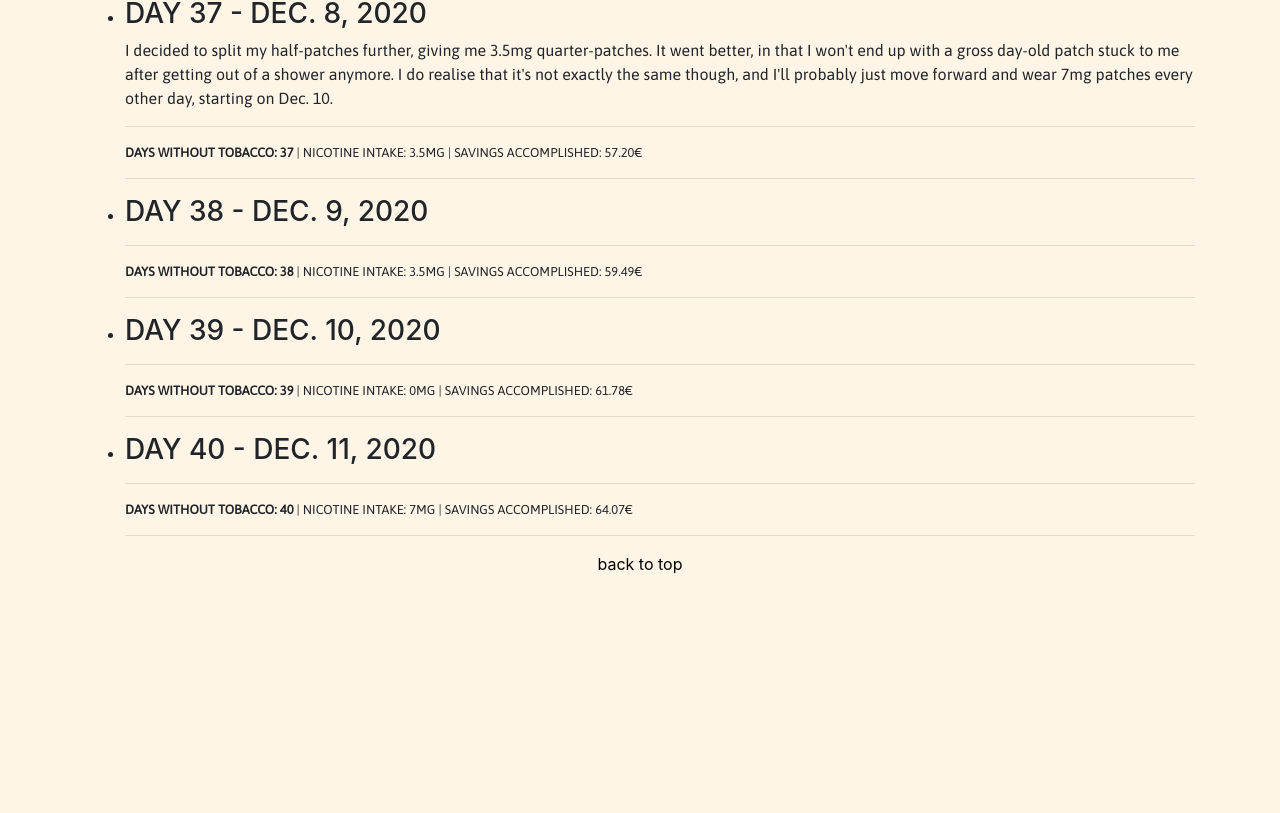
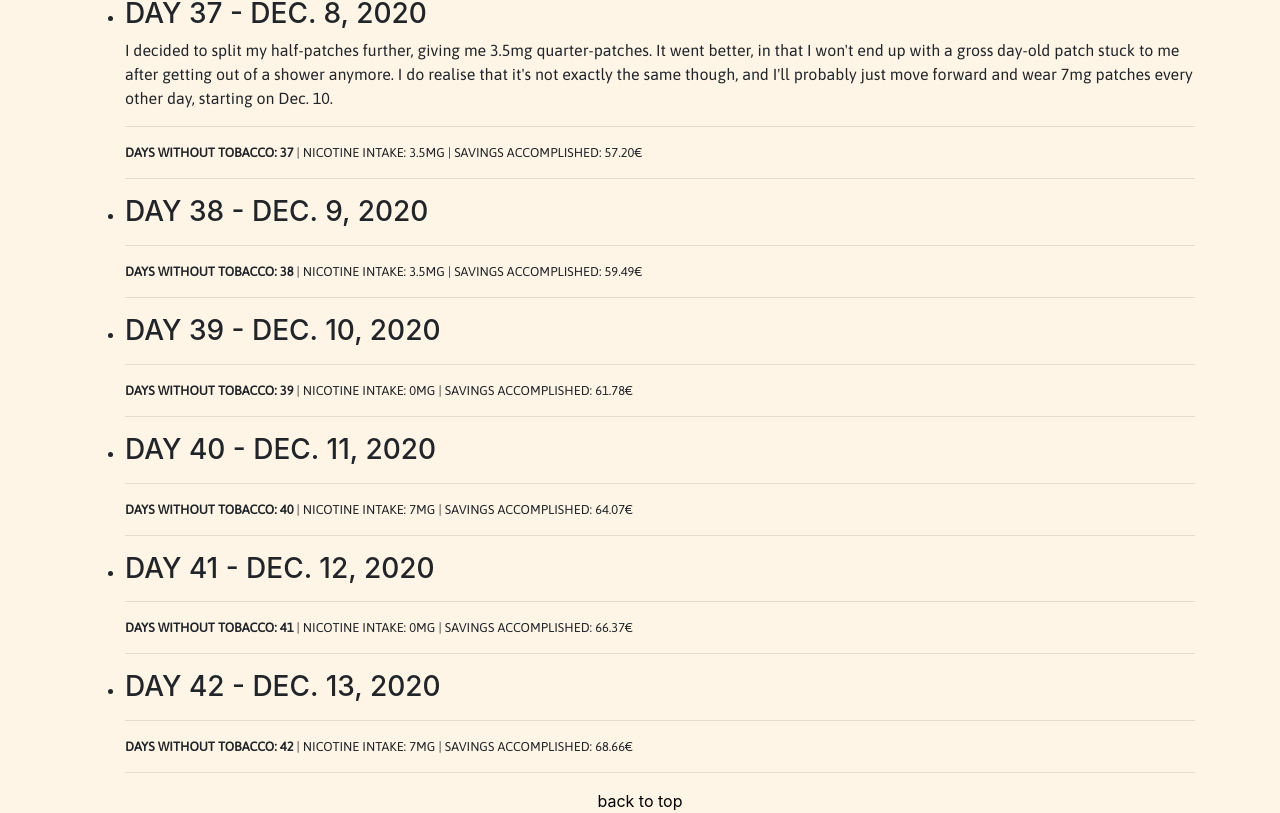
Before and after one commit to draialexis/alexisdrai, an Angular app: page / in a window 1280 px wide. Shown: the part 8636-9449 px from the top of the page. Before the commit the page ends 9212 px from the top, so only its background shows below. Built offline with nearby package versions, Linux system fonts and the light colour scheme.

Commit message:
Add entries for days 41 and 42

```diff
--- a/src/app/components/smokefree/smokefree.component.html
+++ b/src/app/components/smokefree/smokefree.component.html
@@ -441,10 +441,24 @@
     <hr>
   </li>
   <li>
-    <h3 id="smokefree" class="text-uppercase">Day 40 - dec. 11, 2020</h3>
+    <h3 class="text-uppercase">Day 40 - dec. 11, 2020</h3>
     <hr>
     <p class="small-print text-uppercase"><strong>days without tobacco: 40</strong> | nicotine intake: 7mg | savings
       accomplished: 64.07€</p>
+    <hr>
+  </li>
+  <li>
+    <h3 class="text-uppercase">Day 41 - dec. 12, 2020</h3>
+    <hr>
+    <p class="small-print text-uppercase"><strong>days without tobacco: 41</strong> | nicotine intake: 0mg | savings
+      accomplished: 66.37€</p>
+    <hr>
+  </li>
+  <li>
+    <h3 id="smokefree" class="text-uppercase">Day 42 - dec. 13, 2020</h3>
+    <hr>
+    <p class="small-print text-uppercase"><strong>days without tobacco: 42</strong> | nicotine intake: 7mg | savings
+      accomplished: 68.66€</p>
     <hr>
   </li>
 </ul>
```
